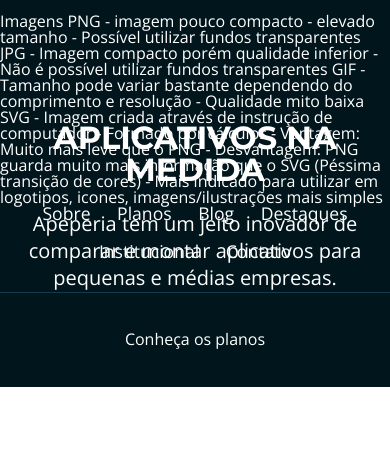
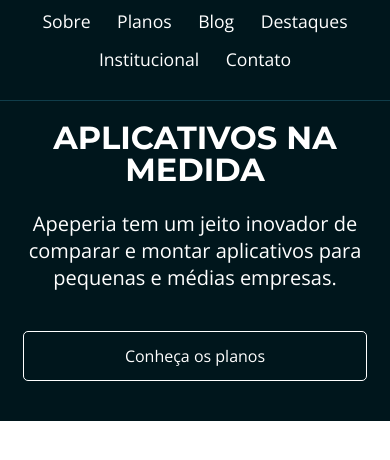
Before and after one commit to mtuliopaiva/Alura-Layouts-Responsivos-trabalhando-com-layouts-mobile, a plain HTML site: page index.html in a window 390 px wide. Shown: the part 74-534 px from the top of the page. Drawn offline with nearby package versions, Linux system fonts and the light colour scheme.

Commit message:
Projeto aula 02 - layouyt mobile e variaveis css finalizado

```diff
--- a/css/base.css
+++ b/css/base.css
@@ -1,3 +1,47 @@
+:root {
+--branco: #FFF;
+--azul-claro: #DFE3E5;
+--vermelho-forte: #B72E2E;
+--cinza-escuro: #4F4C4C;
+--cinza-claro: #F7F4F4;
+--cinza-medio: #D9D9D9;
+
+--fonte-link: #0084FF;
+--fonte-cinza: #666;
+--borda-cabecalho-mobile: #103D4A;
+--bg-rodape: #333;
+--bg-chamada-mobile: #00161C;
+
+--planos-cartao-start: #56CCF2;
+--planos-cartao-ultra: #B04CD9;
+--planos-cartao-mega: #E33B3B;
+
+--montserrat: 'Montserrat', sans-serif;
+}
+
+
+/* --nome-da-variavel: valor; */
+/* root - É a tag HTML, com uma especificidade maior. Isso garante que nao sera sobreescrito */
+/* Exemplo de uso border: 1px solid var(--branco); */
+
 body{
     font-family: 'Open Sans', sans-serif;
 }
+/* classe utilizada em todo site */
+.conteiner{
+    padding-left: 6%;
+    padding-right: 6%;
+}
+.botao{
+    text-align: center;
+    /* o display dela é padrao inline, se precisarmos mudar o tamanho não conseguiremos */
+    display: block;
+    width: 100%;
+    /* Limitar a largura maxima, e nao ultrapassar um certo tamanho */
+    max-width: 350px;
+    /* Tamanho do elemento é 100% do total independente se tem padding ou border - sempre 350px de largura no maximo */
+    box-sizing: border-box;
+    padding: 1rem 2rem;
+    border: 1px solid var(--branco);
+    border-radius: 5px;
+}
--- a/css/cabecalho.css
+++ b/css/cabecalho.css
@@ -3,7 +3,7 @@
 /* Padrão dos navegadores font size 16px */
 
 .cabecalho {
-    color: #FFF;
+    color: var(--branco);
 
     width: 100%;
 
@@ -16,7 +16,7 @@
     padding-top: .75rem;
     padding-bottom: .75rem;
 
-    border-bottom: 1px solid #103D4A;
+    border-bottom: 1px solid var(--borda-cabecalho-mobile);
 
     position: absolute;
 }
--- a/css/chamada.css
+++ b/css/chamada.css
@@ -3,17 +3,17 @@
     flex-direction: column;
     align-items: center;
 
-    color: #FFF;
+    color: var(--branco);
     text-align: center;
 
-    background-color: #00161C;
+    background-color: var(--bg-chamada-mobile);
 
     padding-top: 12.25rem;
     padding-bottom: 2.5rem;
 }
 
 .chamada__titulo {
-    font-family: 'Montserrat', serif;
+    font-family: var(--montserrat);
     font-size: 2rem;
     font-weight: 700;
     text-transform: uppercase;
--- a/index.html
+++ b/index.html
@@ -2,6 +2,13 @@
 <html>
     <head>
         <meta charset="UTF-8">
+        <!-- Viewport - Browser não sabe o tamanho da tela, ele usa a resolução do dispositivo como parametro.
+                   Ele faz uma conversão
+        width=device-width - largura igual a largura do dispositivo
+        inital-scale=1.0 - escala da pagina igual ao do dispostivo. 1.0 para garantir o tamanho inicial da pagina-->
+
+        <meta name="viewport" content="width=device-width, initial-scale=1.0">
+
         <title>Home | Apeperia</title>
         <link rel="preconnect" href="https://fonts.googleapis.com">
         <link rel="preconnect" href="https://fonts.gstatic.com" crossorigin>
@@ -16,11 +23,11 @@
 
     </head>
     <body>
-        <header class="cabecalho">
+        <header class="cabecalho conteiner">
             <!-- header>img+nav>ul>li*6>a ATALHO PARA ESCREVER TODA HIERARQUIA DO CODIGO
             header que é mae de img e nav que e mae de ul e assim por diante-->
             <img class="cabecalho__logo" src="img/logo-apeperia.svg" alt="Texto alternativo da logo: Logo da Apeperia">
-            Imagens
+            <!-- Imagens
             PNG - imagem pouco compacto - elevado tamanho
                 - Possível utilizar fundos transparentes
             JPG - Imagem compacto porém qualidade inferior
@@ -31,7 +38,7 @@
                 - Formado por cálculos
                 - Vantagem: Muito mais leve que o PNG
                 - Desvantagem: PNG guarda muito mais informação que o SVG (Péssima transição de cores)
-                - Mais indicado para utilizar em logotipos, icones, imagens/ilustrações mais simples
+                - Mais indicado para utilizar em logotipos, icones, imagens/ilustrações mais simples -->
 
 
             <nav class="cabecalho__navegacao">
@@ -46,10 +53,10 @@
             </nav>
         </header>
         <main>
-            <section class="chamada">
+            <section class="chamada conteiner">
                 <h1 class="chamada__titulo">Aplicativos Na Medida</h1>
                 <p class="chamada__texto">Apeperia tem um jeito inovador de comparar e montar aplicativos para pequenas e médias empresas.</p>
-                <a href="#" class="chamada__botao">Conheça os planos</a>
+                <a href="#" class="chamada__botao botao">Conheça os planos</a>
             </section>
         </main>
     </body>
```
